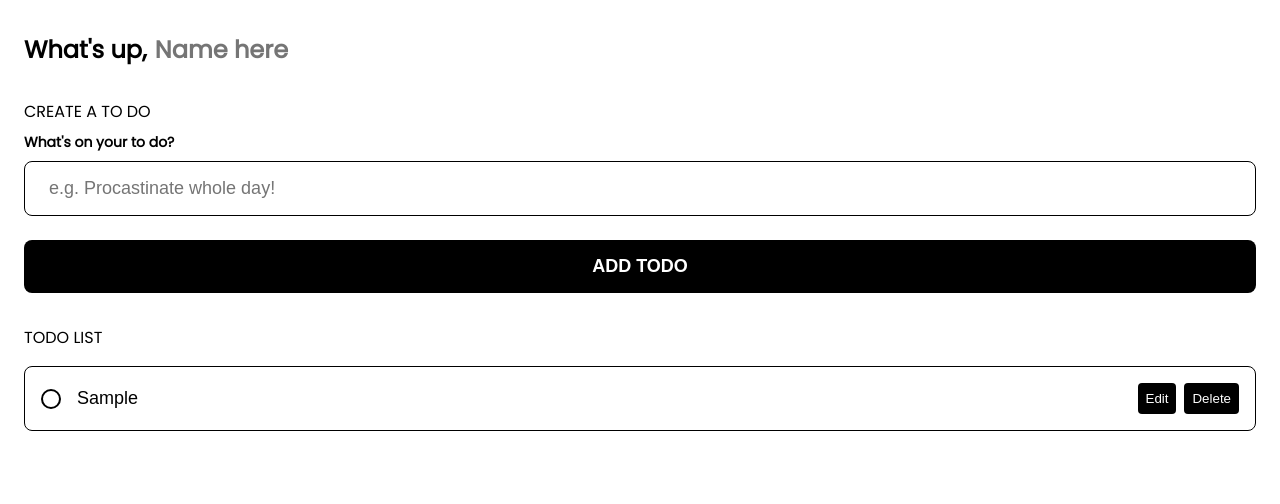
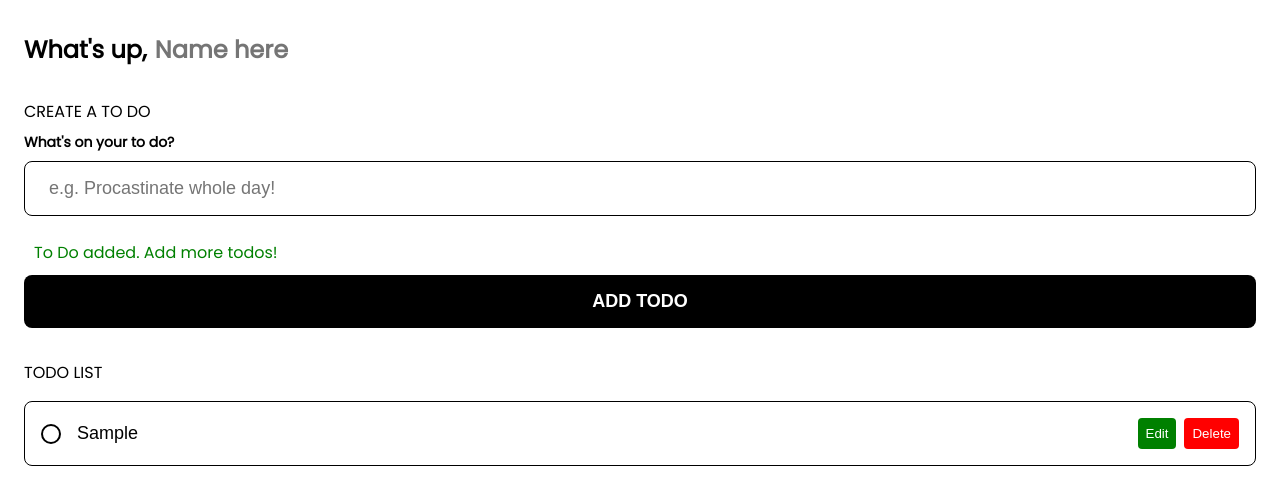
Before and after one commit to nilaachandra/CRUD-Todo-JavaScript, a plain HTML site: page index.html in a window 1280 px wide. Both pictures are taken after typing "Sample" into the empty fields and a click on the input "Add todo". Drawn offline with Linux system fonts and the light colour scheme; a web font is replaced by a local one.

Commit message:
added validation

```diff
--- a/index.html
+++ b/index.html
@@ -24,6 +24,7 @@
 					placeholder="e.g. Procastinate whole day!"
 					name="content"
 					id="content" />
+                    <p id="alert"></p>
 				<input type="submit" value="Add todo" />
 			</form>
 		</section>
--- a/script.js
+++ b/script.js
@@ -1,4 +1,3 @@
-// Event listener for when the window has finished loading
 window.addEventListener('load', () => {
 	// Retrieve todos from localStorage or initialize an empty array
 	todos = JSON.parse(localStorage.getItem('todos')) || [];
@@ -22,10 +21,22 @@ window.addEventListener('load', () => {
 	// Event listener for form submission to add a new todo
 	newTodoForm.addEventListener('submit', e => {
 		e.preventDefault();
-
+        // Retrieve the entered todo
+        let enteredTodo = e.target.elements.content.value;
+        redAlert = document.getElementById('alert');
+        // Check if the length of the entered todo is less than 1
+        if (enteredTodo.length <= 1) {
+            // Display an error message
+            redAlert.innerHTML = "Too Short, add a valid Todo!!!";
+            redAlert.style.color = "Red"
+            redAlert.style.margin = "10px"
+        } else {
+            redAlert.innerHTML = "To Do added. Add more todos!";
+            redAlert.style.color = "Green"
+            redAlert.style.margin = "10px"
             // Create a new todo object
             const todo = {
-			content: e.target.elements.content.value,
+                content: enteredTodo,
                 done: false,
                 createdAt: new Date().getTime()
             }
@@ -40,15 +51,16 @@ window.addEventListener('load', () => {
             e.target.reset();
 
             // Display the updated todos
-		DisplayTodos()
+            DisplayTodos();
+        }
 	})
 
 	// Display the todos when the page loads
-	DisplayTodos()
+	DisplayTodos();
 })
 
 // Function to display todos in the DOM
-function DisplayTodos () {
+function DisplayTodos() {
 	// Select the todo list container
 	const todoList = document.querySelector('#todo-list');
 	// Clear the existing content of the todo list container
@@ -114,7 +126,7 @@ function DisplayTodos () {
 			}
 
 			// Display the updated todos
-			DisplayTodos()
+			DisplayTodos();
 		})
 
 		// Event listener for the 'Edit' button
@@ -134,7 +146,7 @@ function DisplayTodos () {
 				// Store the updated todos array in localStorage
 				localStorage.setItem('todos', JSON.stringify(todos));
 				// Display the updated todos
-				DisplayTodos()
+				DisplayTodos();
 			})
 		})
 
@@ -145,7 +157,7 @@ function DisplayTodos () {
 			// Store the updated todos array in localStorage
 			localStorage.setItem('todos', JSON.stringify(todos));
 			// Display the updated todos
-			DisplayTodos()
+			DisplayTodos();
 		})
 	})
 }
--- a/style.css
+++ b/style.css
@@ -165,11 +165,11 @@ input:checked ~ .bubble::after {
 
 .todo-item .actions .edit {
 	margin-right: 0.5rem;
-	background-color: black;
+	background-color: green;
 }
 
 .todo-item .actions .delete {
-	background-color: black;
+	background-color: red;
 }
 
 .todo-item.done .todo-content input {
```
Lines whose indentation alone changed are shown as unchanged.
